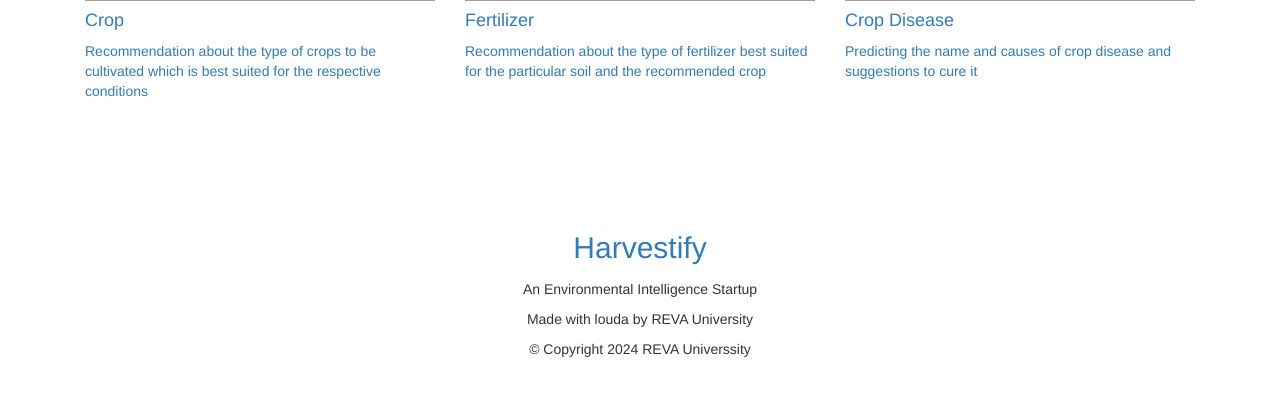
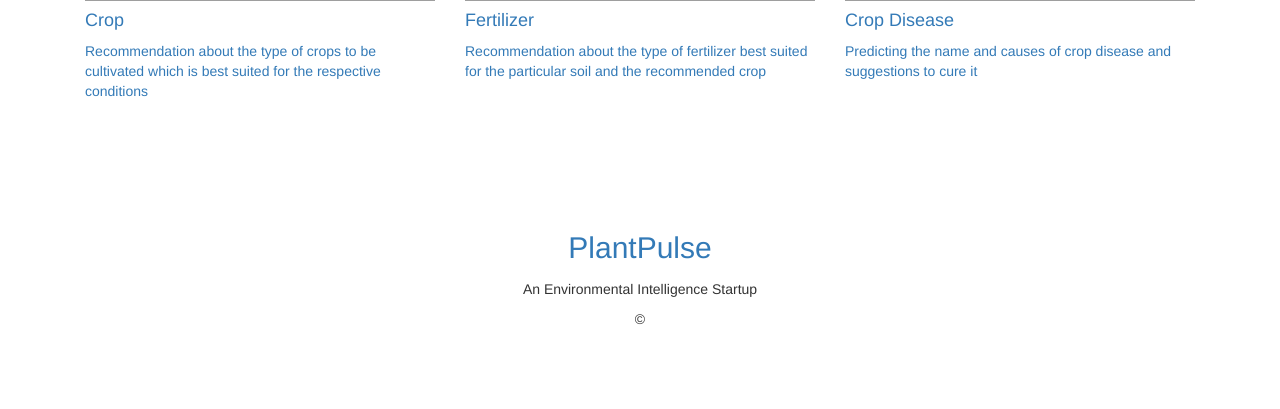
Before and after one commit to Riya-jalan/PlantPulse, a Python web app: template APP/templates/index.html in a window 1280 px wide. Shown: the part 1202-1611 px from the top of the page. After the commit the page ends 1526 px from the top, so only its background shows below. Run offline with Jinja, Linux system fonts and the light colour scheme; the template is opened without the code that fills it, so the values that code supplies are empty; some libraries are stand-ins or nearby versions; some web fonts are replaced; grey boxes are pictures that could not be loaded.

Commit message:
changed layout

```diff
--- a/APP/templates/layout.html
+++ b/APP/templates/layout.html
@@ -196,7 +196,7 @@
 			<!-- logo -->
 			<h2 class="logo2 text-center">
 				<a href="{{ url_for('home') }}">
-					Harvestify
+					PlantPulse
 				</a>
 			</h2>
 			<!-- //logo -->
@@ -214,8 +214,8 @@
 				<p class="text-da">An Environmental Intelligence Startup<br> </p>
 			</div>
 			<p class="homelogo">
-			<p>Made with louda by REVA University</p>
-			<p>&copy; Copyright 2024 REVA Universsity</p>
+			<p></p>
+			<p>&copy; </p>
 
 		</div>
 	</footer>
```
